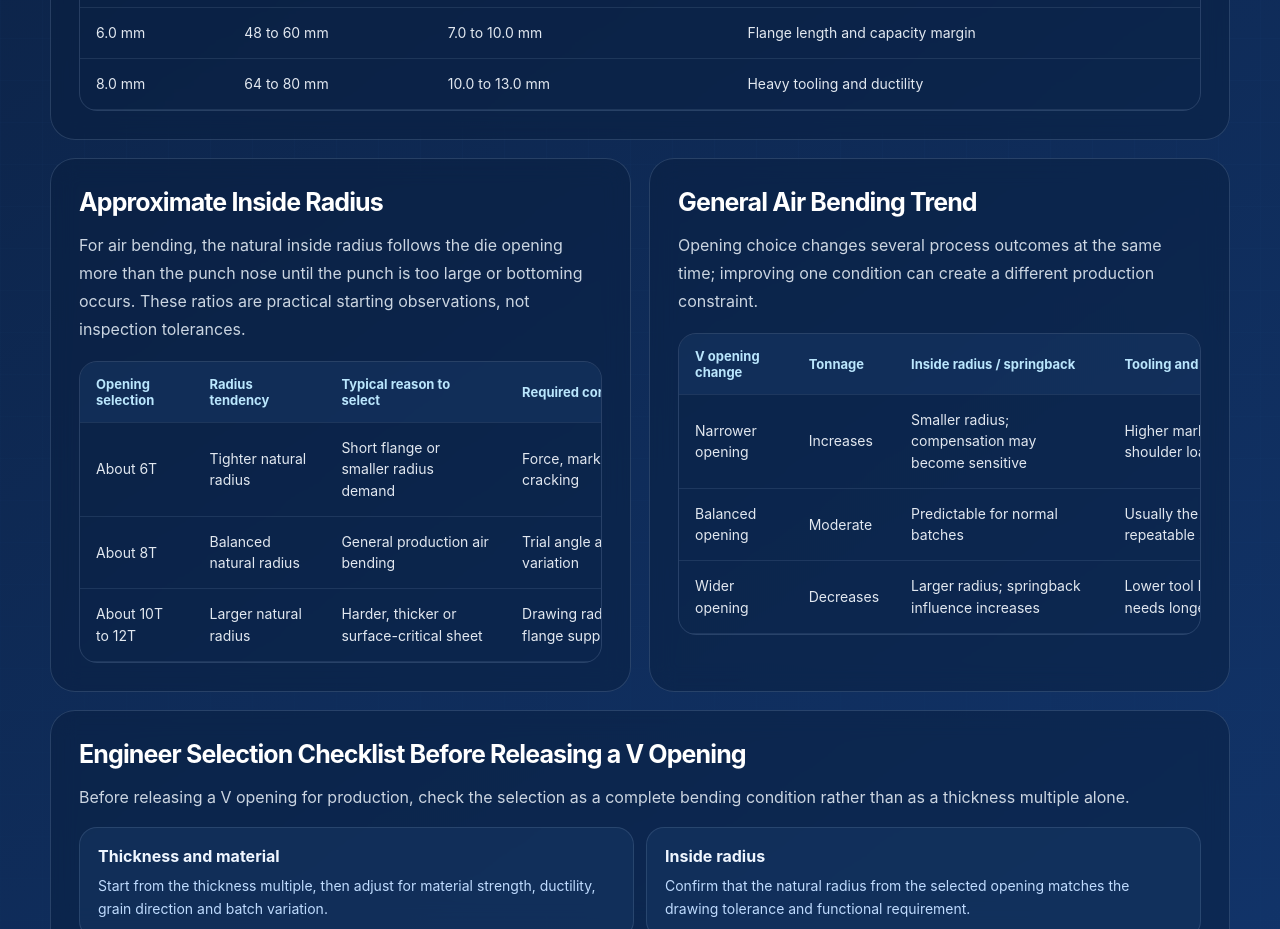
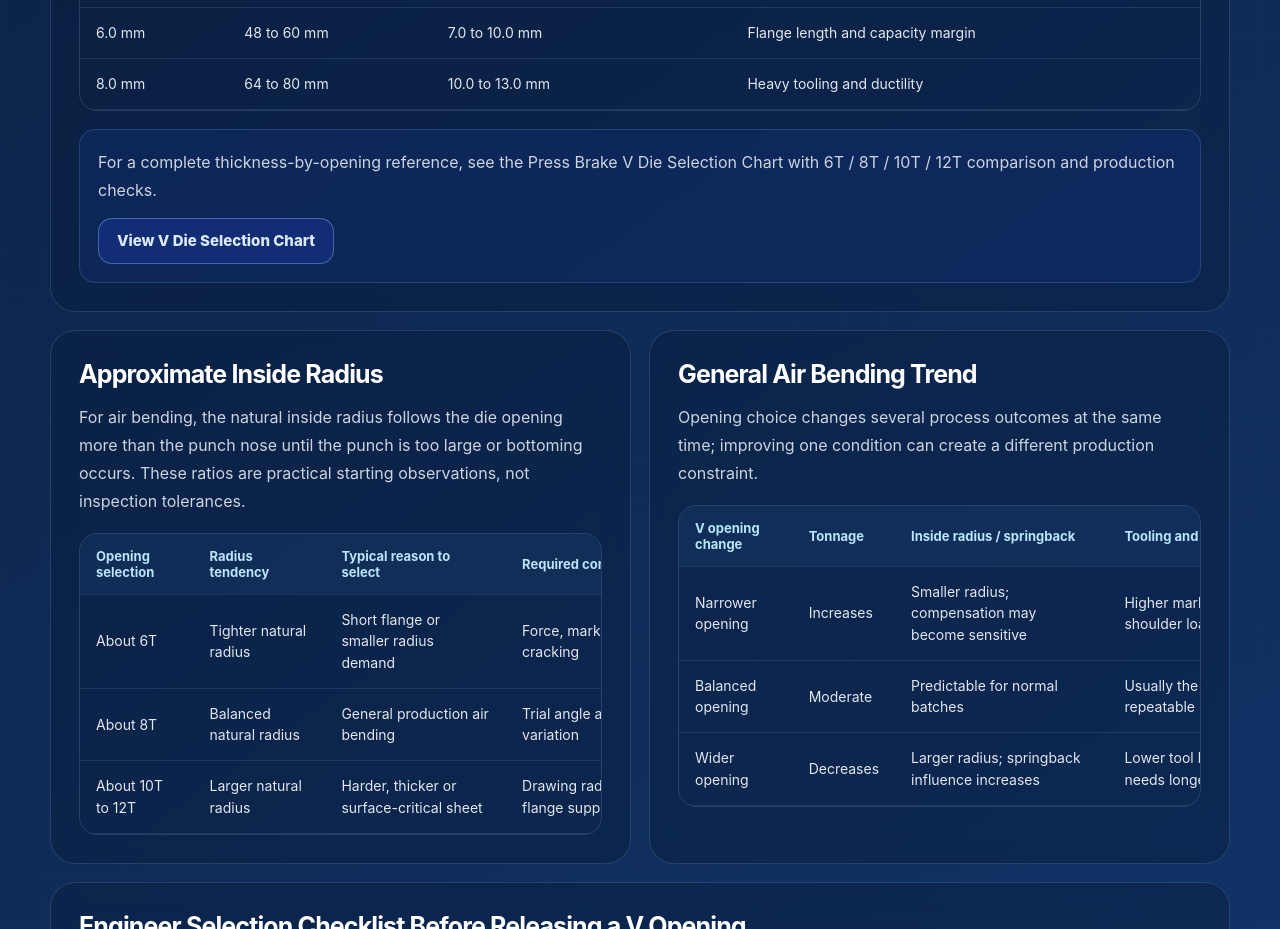
Before and after one commit to zycomachine-prog/zyco-calculator, a React (Vite) app: page /engineering-tools/how-to-choose-press-brake-v-die-opening in a window 1280 px wide. Shown: the part 4540-5469 px from the top of the page. Built offline with nearby package versions, Linux system fonts and the light colour scheme; the HTML template or start-up script is replaced by a standard one.

Commit message:
Add V die selection chart cross-link

```diff
--- a/src/pages/PressBrakeVDieOpeningGuide.jsx
+++ b/src/pages/PressBrakeVDieOpeningGuide.jsx
@@ -583,6 +583,9 @@ const engineeringContent = {
     chartTitle: 'Thickness vs Recommended V Opening',
     chartIntro:
       'Initial air-bending references for ordinary production. Confirm material grade, shortest flange, required radius and tooling load before release.',
+    chartLinkText:
+      'For a complete thickness-by-opening reference, see the Press Brake V Die Selection Chart with 6T / 8T / 10T / 12T comparison and production checks.',
+    chartLinkButton: 'View V Die Selection Chart',
     chartHeaders: ['Thickness', 'Initial V opening', 'Approximate inside radius', 'Production check'],
     chartRows: [
       ['1.0 mm', '6 to 8 mm', '1.0 to 1.3 mm', 'Marking and small flange support'],
@@ -688,6 +691,8 @@ const engineeringContent = {
     ],
     chartTitle: '板厚与推荐 V 型模开口',
     chartIntro: '以下为空气折弯普通生产的初始参考。放行前应确认材料牌号、最短法兰、目标半径以及模具承载能力。',
+    chartLinkText: '如需查看完整的板厚与 V 型模开口对照表，可参考折弯机 V 型模选择表，其中包含 6T / 8T / 10T / 12T 对比和生产检查要点。',
+    chartLinkButton: '查看 V 型模选择表',
     chartHeaders: ['板厚', '初始 V 开口', '近似内圆角', '生产核对重点'],
     chartRows: [
       ['1.0 mm', '6 至 8 mm', '1.0 至 1.3 mm', '表面压痕与小法兰支撑'],
@@ -790,6 +795,8 @@ const engineeringContent = {
     ],
     chartTitle: 'Толщина и рекомендуемое раскрытие V',
     chartIntro: 'Начальные ориентиры воздушной гибки для обычного производства. Перед запуском подтвердите марку, самую короткую полку, требуемый радиус и нагрузку оснастки.',
+    chartLinkText: 'Полную таблицу соответствия толщины и раскрытия см. в таблице выбора V-матрицы для листогибочного пресса со сравнением 6T / 8T / 10T / 12T и производственными проверками.',
+    chartLinkButton: 'Открыть таблицу выбора V-матрицы',
     chartHeaders: ['Толщина', 'Начальное раскрытие V', 'Примерный внутренний радиус', 'Проверка в производстве'],
     chartRows: [
       ['1,0 мм', '6-8 мм', '1,0-1,3 мм', 'Следы и опора малой полки'],
@@ -892,6 +899,8 @@ const engineeringContent = {
     ],
     chartTitle: 'Espesor y abertura V recomendada',
     chartIntro: 'Referencias iniciales para plegado al aire de producción normal. Confirme calidad, pestaña más corta, radio exigido y carga del utillaje antes de liberar.',
+    chartLinkText: 'Para consultar una referencia completa de espesor y abertura, vea la Tabla de selección de matriz V para plegadora, con comparación 6T / 8T / 10T / 12T y comprobaciones de producción.',
+    chartLinkButton: 'Ver tabla de selección de matriz V',
     chartHeaders: ['Espesor', 'Abertura V inicial', 'Radio interior aproximado', 'Control de producción'],
     chartRows: [
       ['1,0 mm', '6 a 8 mm', '1,0 a 1,3 mm', 'Marcado y apoyo de pestaña pequeña'],
@@ -994,6 +1003,8 @@ const engineeringContent = {
     ],
     chartTitle: 'Kalınlığa Göre Önerilen V Açıklığı',
     chartIntro: 'Normal havada bükme üretimi için ilk referanslar. Serbest bırakmadan önce malzeme sınıfını, en kısa flanşı, gereken radyüsü ve takım yükünü doğrulayın.',
+    chartLinkText: 'Eksiksiz bir kalınlık-açıklık referansı için 6T / 8T / 10T / 12T karşılaştırması ve üretim kontrollerini içeren Abkant Pres V Kalıp Seçim Tablosuna bakın.',
+    chartLinkButton: 'V Kalıp Seçim Tablosunu Görüntüle',
     chartHeaders: ['Kalınlık', 'İlk V açıklığı', 'Yaklaşık iç radyüs', 'Üretim kontrolü'],
     chartRows: [
       ['1,0 mm', '6-8 mm', '1,0-1,3 mm', 'Yüzey izi ve küçük flanş desteği'],
@@ -1096,6 +1107,8 @@ const engineeringContent = {
     ],
     chartTitle: 'Ketebalan dan Bukaan V yang Disarankan',
     chartIntro: 'Referensi awal untuk produksi tekuk udara umum. Pastikan mutu material, sayap terpendek, radius yang diminta, dan beban perkakas sebelum pelepasan.',
+    chartLinkText: 'Untuk referensi lengkap ketebalan terhadap bukaan, lihat Tabel Pemilihan Cetakan V Press Brake dengan perbandingan 6T / 8T / 10T / 12T dan pemeriksaan produksi.',
+    chartLinkButton: 'Lihat Tabel Pemilihan Cetakan V',
     chartHeaders: ['Ketebalan', 'Bukaan V awal', 'Perkiraan radius dalam', 'Pemeriksaan produksi'],
     chartRows: [
       ['1,0 mm', '6-8 mm', '1,0-1,3 mm', 'Bekas dan tumpuan sayap kecil'],
@@ -1507,6 +1520,19 @@ export default function PressBrakeVDieOpeningGuide({
             line-height: 1.55;
           }
 
+          .zyco-v-guide__chart-link {
+            min-width: 0;
+            margin-top: 18px;
+            padding: 18px;
+            border: 1px solid rgba(147, 197, 253, 0.18);
+            border-radius: 16px;
+            background: rgba(30, 64, 175, 0.18);
+          }
+
+          .zyco-v-guide__chart-link .zyco-v-guide__tools {
+            margin-top: 14px;
+          }
+
           .zyco-v-guide__faq,
           .zyco-v-guide__notes {
             display: grid;
@@ -1814,6 +1840,17 @@ export default function PressBrakeVDieOpeningGuide({
               headers={page.chartHeaders}
               rows={page.chartRows}
             />
+            <div className='zyco-v-guide__chart-link'>
+              <p className='zyco-v-guide__copy'>{page.chartLinkText}</p>
+              <div className='zyco-v-guide__tools'>
+                <a
+                  className='zyco-v-guide__tool'
+                  href='/engineering-tools/press-brake-v-die-selection-chart'
+                >
+                  {page.chartLinkButton}
+                </a>
+              </div>
+            </div>
           </section>
 
           <div className='zyco-v-guide__grid'>
```
